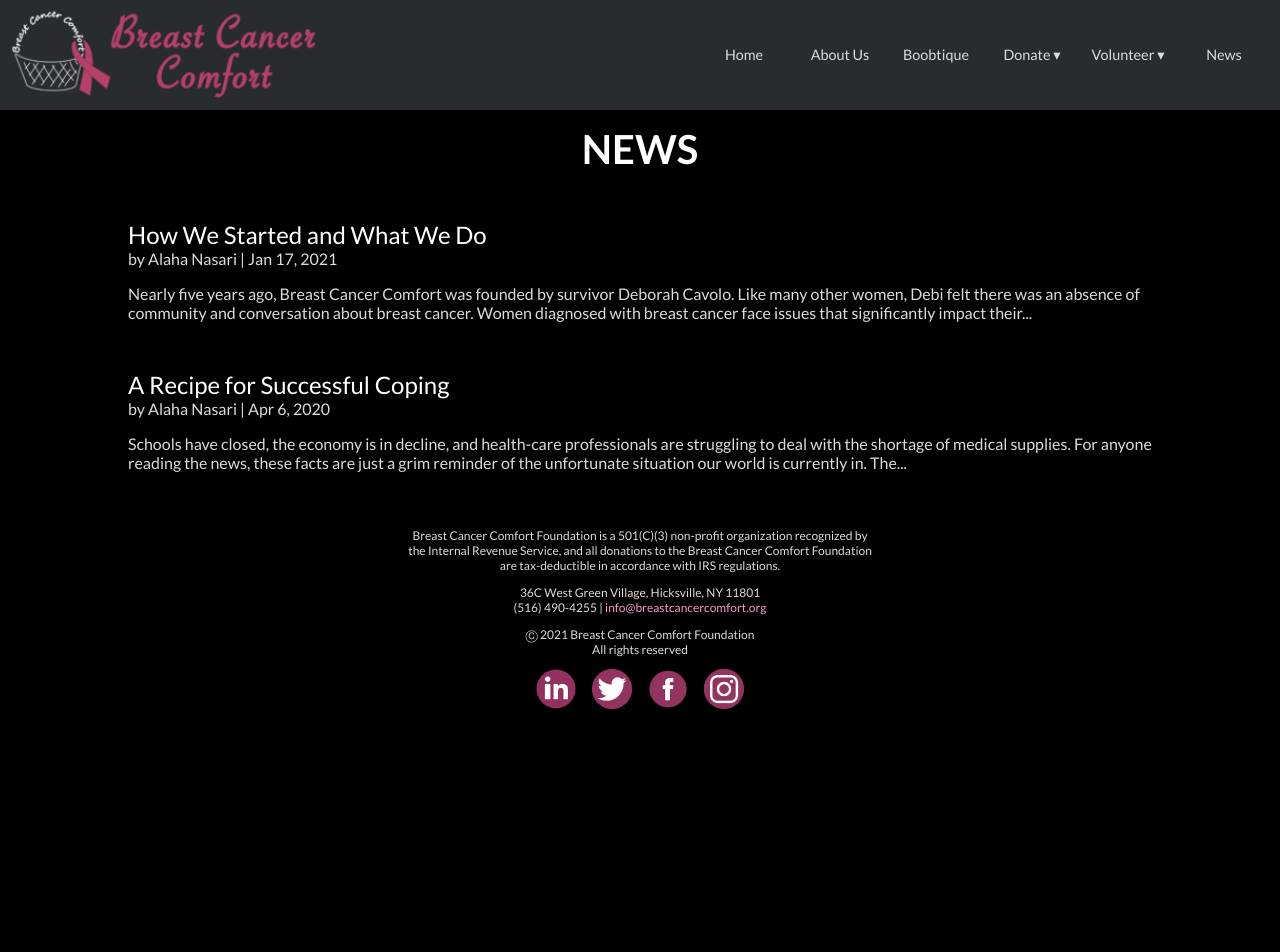
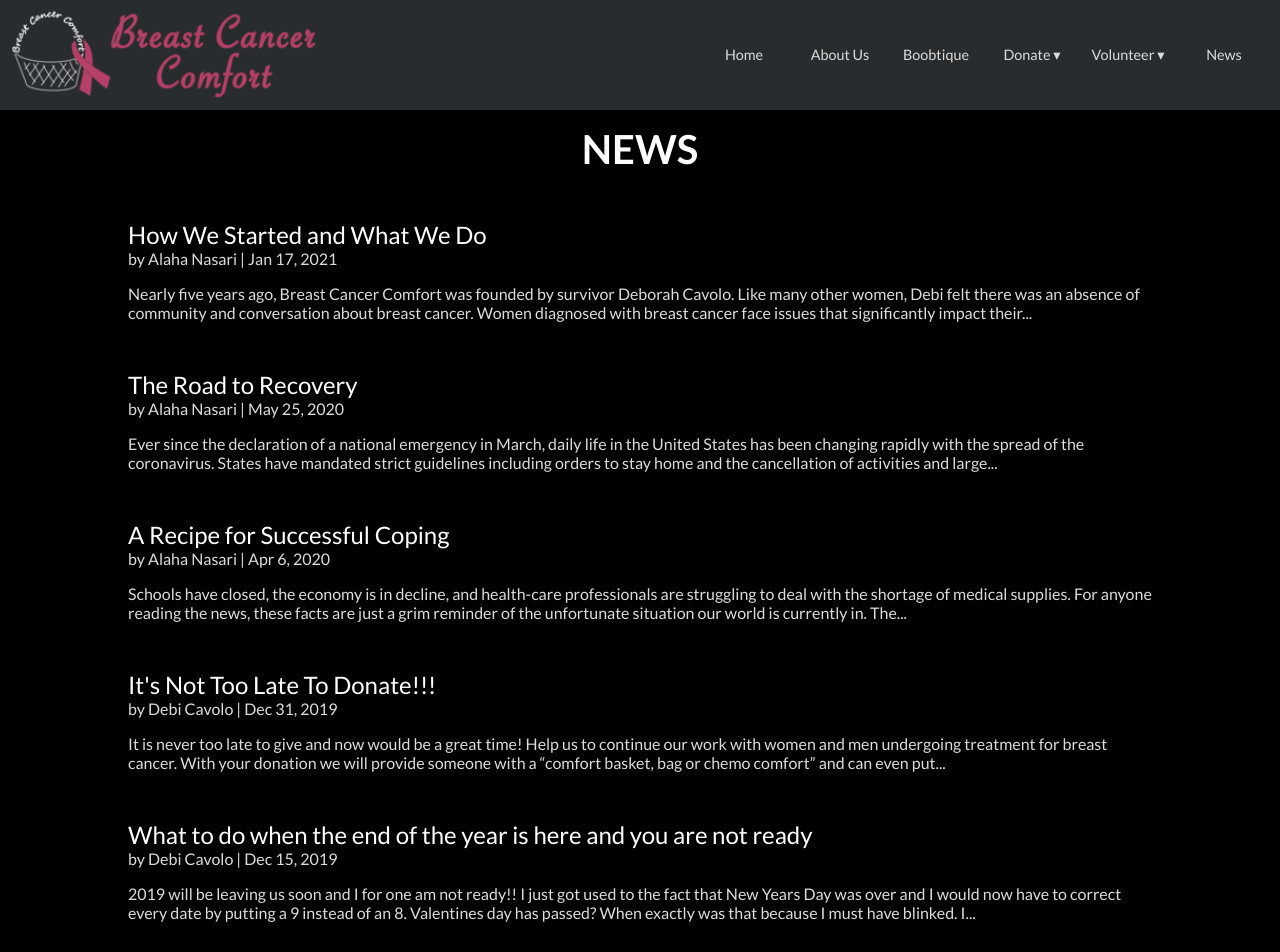
Before and after one commit to vishalicious213/bcc-v2, a Next.js app: page /news in a window 1280 px wide. Shown: the top 952 px of the page. Before the commit the page ends 800 px from the top, so only its background shows below. Built offline with nearby package versions, Linux system fonts and the light colour scheme.

Commit message:
News: added initial posts data

```diff
--- a/pages/news.js
+++ b/pages/news.js
@@ -4,8 +4,12 @@ import Footer from '../components/footer'
 import styles from '../styles/Home.module.css'
 
 const posts = [
-  {id: '001', date: 'Jan 17, 2021', url: '', title: 'How We Started and What We Do', author: 'Alaha Nasari', excerpt: 'Nearly five years ago, Breast Cancer Comfort was founded by survivor Deborah Cavolo. Like many other women, Debi felt there was an absence of community and conversation about breast cancer. Women diagnosed with breast cancer face issues that significantly impact their...'},
-  {id: '002', date: 'Apr 6, 2020', url: '', title: 'A Recipe for Successful Coping', author: 'Alaha Nasari', excerpt: 'Schools have closed, the economy is in decline, and health-care professionals are struggling to deal with the shortage of medical supplies. For anyone reading the news, these facts are just a grim reminder of the unfortunate situation our world is currently in. The...'},
+  {id: '006', date: 'Jan 17, 2021', url: '', title: 'How We Started and What We Do', author: 'Alaha Nasari', excerpt: 'Nearly five years ago, Breast Cancer Comfort was founded by survivor Deborah Cavolo. Like many other women, Debi felt there was an absence of community and conversation about breast cancer. Women diagnosed with breast cancer face issues that significantly impact their...'},
+  {id: '005', date: 'May 25, 2020', url: '', title: 'The Road to Recovery', author: 'Alaha Nasari', excerpt: 'Ever since the declaration of a national emergency in March, daily life in the United States has been changing rapidly with the spread of the coronavirus. States have mandated strict guidelines including orders to stay home and the cancellation of activities and large...'},
+  {id: '004', date: 'Apr 6, 2020', url: '', title: 'A Recipe for Successful Coping', author: 'Alaha Nasari', excerpt: 'Schools have closed, the economy is in decline, and health-care professionals are struggling to deal with the shortage of medical supplies. For anyone reading the news, these facts are just a grim reminder of the unfortunate situation our world is currently in. The...'},
+  {id: '003', date: 'Dec 31, 2019', url: '', title: "It's Not Too Late To Donate!!!", author: 'Debi Cavolo', excerpt: 'It is never too late to give and now would be a great time! Help us to continue our work with women and men undergoing treatment for breast cancer. With your donation we will provide someone with a “comfort basket, bag or chemo comfort” and can even put...'},
+  {id: '002', date: 'Dec 15, 2019', url: '', title: 'What to do when the end of the year is here and you are not ready', author: 'Debi Cavolo', excerpt: '2019 will be leaving us soon and I for one am not ready!! I just got used to the fact that New Years Day was over and I would now have to correct every date by putting a 9 instead of an 8. Valentines day has passed? When exactly was that because I must have blinked. I...'},
+  {id: '001', date: 'Oct 24, 2019', url: '', title: 'Hicksville High School senior raises awareness for breast cancer', author: 'Ann M Rose Guarascio', excerpt: 'A big big thank you! With a new school year having officially started in September, Breast Cancer Comfort Foundation is looking forward to the wonderful endeavors that will be taken by students who dedicate their time as volunteers to support our cause. Located in the...'},
   // {id: '', date: '', url: '', title: '', author: '', excerpt: ''},
 ]
 
```
